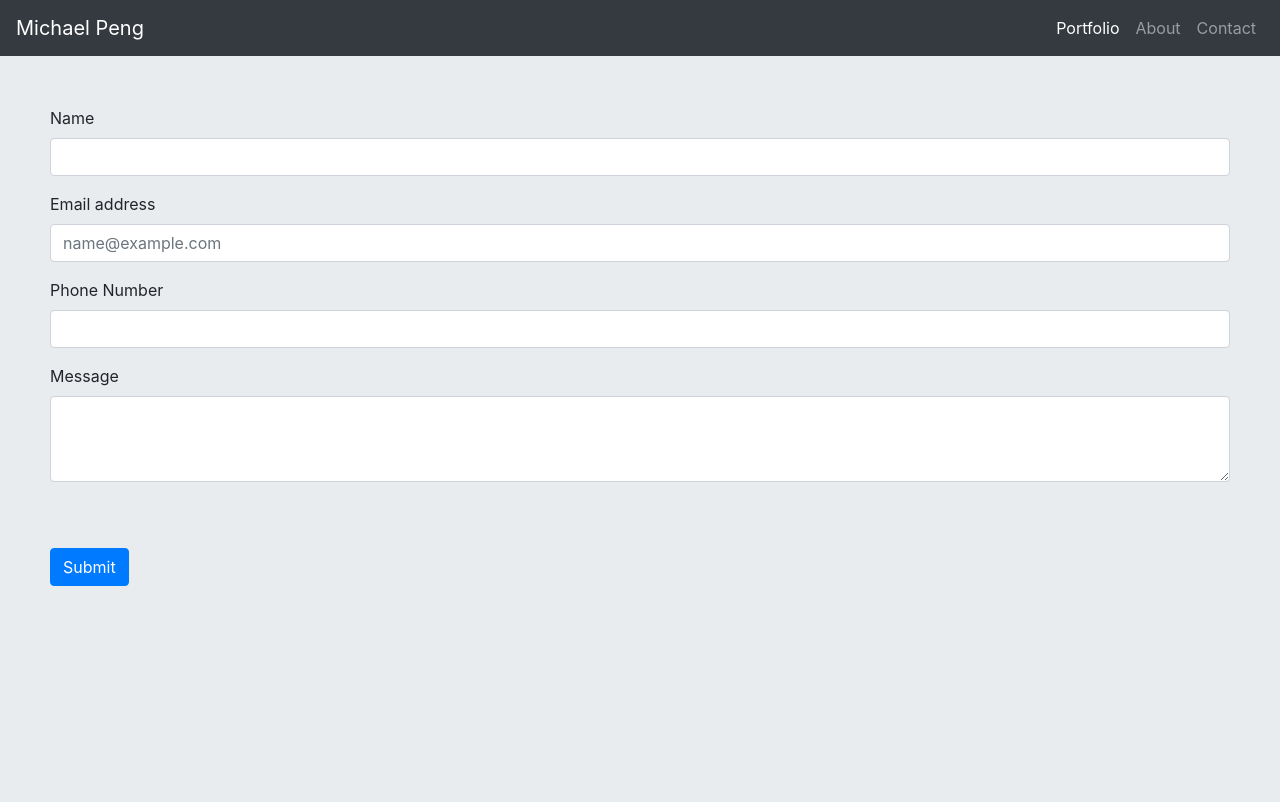
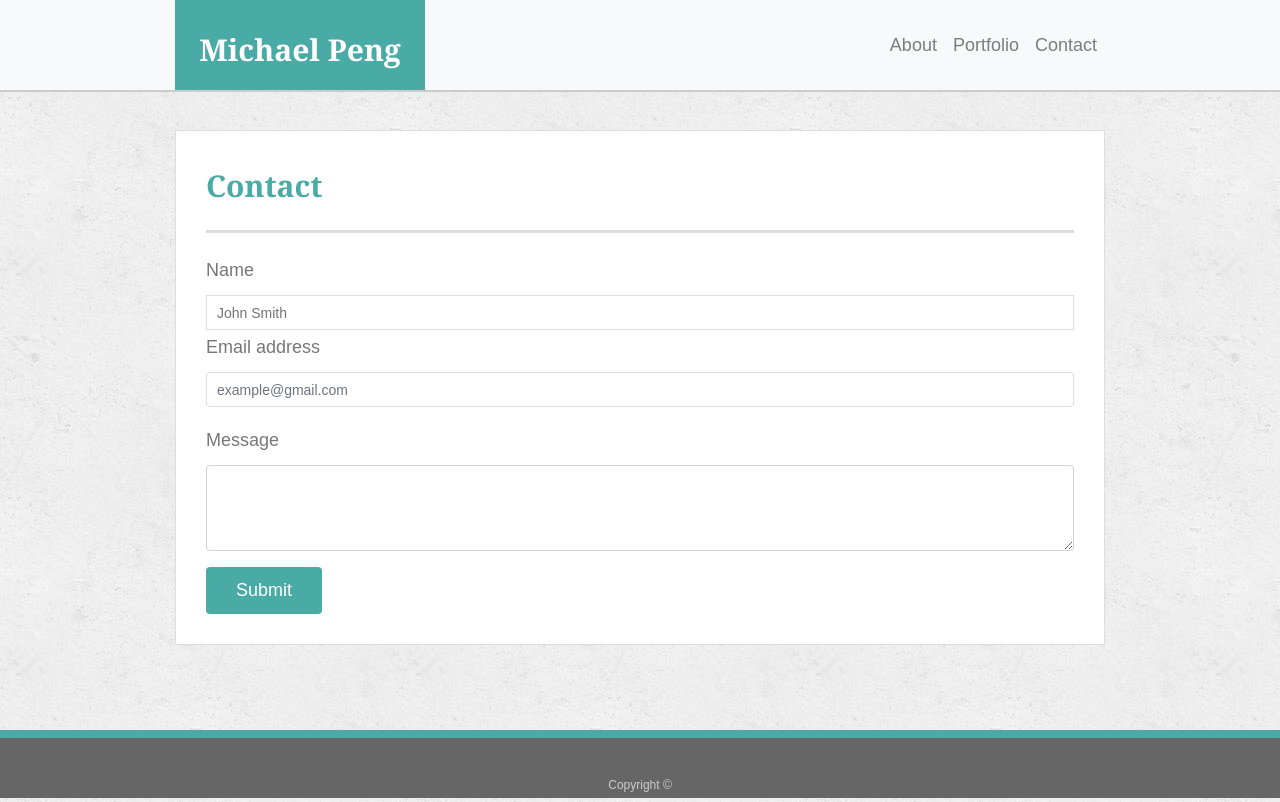
Before and after one commit to michaelxpeng/Bootstrap-Portfolio, a plain HTML site: page contact.html in a window 1280 px wide. Drawn offline with nearby package versions, Linux system fonts and the light colour scheme.

Commit message:
basic framework

```diff
--- a/contact.html
+++ b/contact.html
@@ -1,60 +1,59 @@
 <!DOCTYPE html>
-<html>
+<html lang="en">
+<head>
+    <meta charset="UTF-8">
+    <meta name="viewport" content="width=device-width, initial-scale=1.0">
+    <title>Contact</title>
 
-    <head>
-        <title>
-            Contact
-        </title>
+    <link rel="stylesheet" href="https://stackpath.bootstrapcdn.com/bootstrap/4.1.1/css/bootstrap.min.css" integrity="sha384-WskhaSGFgHYWDcbwN70/dfYBj47jz9qbsMId/iRN3ewGhXQFZCSftd1LZCfmhktB" crossorigin="anonymous">
+    <script src="https://code.jquery.com/jquery-3.3.1.slim.min.js" integrity="sha384-q8i/X+965DzO0rT7abK41JStQIAqVgRVzpbzo5smXKp4YfRvH+8abtTE1Pi6jizo" crossorigin="anonymous"></script>
+    <script src="https://cdnjs.cloudflare.com/ajax/libs/popper.js/1.14.3/umd/popper.min.js" integrity="sha384-ZMP7rVo3mIykV+2+9J3UJ46jBk0WLaUAdn689aCwoqbBJiSnjAK/l8WvCWPIPm49" crossorigin="anonymous"></script>
+    <script src="https://stackpath.bootstrapcdn.com/bootstrap/4.1.1/js/bootstrap.min.js" integrity="sha384-smHYKdLADwkXOn1EmN1qk/HfnUcbVRZyYmZ4qpPea6sjB/pTJ0euyQp0Mk8ck+5T" crossorigin="anonymous"></script>
 
-        <link rel="stylesheet" href="https://stackpath.bootstrapcdn.com/bootstrap/4.1.1/css/bootstrap.min.css" integrity="sha384-WskhaSGFgHYWDcbwN70/dfYBj47jz9qbsMId/iRN3ewGhXQFZCSftd1LZCfmhktB" crossorigin="anonymous">
-        <script src="https://code.jquery.com/jquery-3.3.1.slim.min.js" integrity="sha384-q8i/X+965DzO0rT7abK41JStQIAqVgRVzpbzo5smXKp4YfRvH+8abtTE1Pi6jizo" crossorigin="anonymous"></script>
-        <script src="https://cdnjs.cloudflare.com/ajax/libs/popper.js/1.14.3/umd/popper.min.js" integrity="sha384-ZMP7rVo3mIykV+2+9J3UJ46jBk0WLaUAdn689aCwoqbBJiSnjAK/l8WvCWPIPm49" crossorigin="anonymous"></script>
-        <script src="https://stackpath.bootstrapcdn.com/bootstrap/4.1.1/js/bootstrap.min.js" integrity="sha384-smHYKdLADwkXOn1EmN1qk/HfnUcbVRZyYmZ4qpPea6sjB/pTJ0euyQp0Mk8ck+5T" crossorigin="anonymous"></script>
-    </head>
+    <link rel="stylesheet" type="text/css" href="style.css">
 
-    <body style="background-color:#E9ECEF">
+</head>
 
-        <nav class="navbar navbar-expand-lg navbar-dark bg-dark">
-            <a class="navbar-brand" href="index.html">Michael Peng</a>
-            <button class="navbar-toggler" type="button" data-toggle="collapse" data-target="#navbarSupportedContent" aria-controls="navbarSupportedContent" aria-expanded="false" aria-label="Toggle navigation">
-                <span class="navbar-toggler-icon"></span>
-            </button>
+<body>
 
-            <div class="collapse navbar-collapse justify-content-end" id="navbarSupportedContent">
-                <ul class="navbar-nav">
-                    <li class="nav-item active">
-                        <a class="nav-link" href="portfolio.html" target="_blank">Portfolio <span class="sr-only">(current)</span></a>
-                    </li>
-                    <li class="nav-item">
-                        <a class="nav-link" href="index.html" target="_blank">About</a>
-                    </li>
-                    <li class="nav-item">
-                        <a class="nav-link" href="#">Contact</a>
-                    </li>
-                </ul>
+    <nav class="navbar navbar-expand-lg navbar-light bg-light" id="masthead">
+        <div class="container">
+            <a class="navbar-brand" href="index.html" id="logo">Michael Peng</a>
+            <div class="navbar-nav nav">
+                <a class="nav-item nav-link" href="index.html">About</a>
+                <a class="nav-item nav-link" href="portfolio.html">Portfolio</a>
+                <a class="nav-item nav-link" href="contact.html">Contact</a>
             </div>
-        </nav>
+        </div>
+    </nav>
 
-        <form style="padding:50px">
-            <div class="form-group">
-                <label for="exampleFormControlInput1">Name</label>
-                <input type="email" class="form-control" id="exampleFormControlInput1">
+    <div id="main-container" class="container">
+            <section class="main-section">
+              <h1>Contact</h1>
+
+        <form>
+            <div class="form-group" id="contact-form">
+                <label for="name">Name</label>
+                <input type="text" id="name" placeholder="John Smith">
+
+                <label for="exampleFormControlInput1">Email address</label>
+                <input type="email" class="form-control" id="exampleFormControlInput1" placeholder="example@gmail.com">
             </div>
-            <div class="form-group">
-                <label for="exampleFormControlInput1">Email address</label>
-                <input type="email" class="form-control" id="exampleFormControlInput1" placeholder="name@example.com">
-            </div>
-            <div class="form-group">
-                <label for="exampleFormControlInput1">Phone Number</label>
-                <input type="email" class="form-control" id="exampleFormControlInput1">
-            </div>
+
             <div class="form-group">
                 <label for="exampleFormControlTextarea1">Message</label>
                 <textarea class="form-control" id="exampleFormControlTextarea1" rows="3"></textarea>
             </div>
+
+            <input class="btn btn-primary" type="submit" value="Submit">
         </form>
 
-        <input style="margin-left:50px" class="btn btn-primary" type="submit" value="Submit">
-    </body>
+    </div>
+    <footer>
+        <div class="container">
+            Copyright &copy;
+        </div>
+    </footer>
 
+</body>
 </html>
--- /dev/null
+++ b/style.css
@@ -0,0 +1,217 @@
+body {
+    font-family: Arial, "Helvetica Neue", Helvetica, sans-serif;
+    font-size: 18px;
+    line-height: 34px;
+    color: #777;
+    background: url("images/concrete_seamless.png");
+}
+
+* {
+    box-sizing: border-box;
+}
+
+/* general */
+
+.container {
+    width: 100%;
+    max-width: 960px;
+    margin: 0 auto;
+    clear: both;
+}
+
+h1,
+h2,
+h3,
+p {
+    margin-bottom: 20px;
+}
+
+p:last-child {
+    margin-bottom: 0;
+}
+
+h1,
+h2,
+h3 {
+    font-family: Georgia, Times, "Times New Roman", serif;
+    font-weight: 700;
+    color: #4aaaa5;
+}
+
+h1 {
+    padding-bottom: 20px;
+    font-size: 30px;
+    line-height: 49px;
+    border-bottom: 3px solid #ddd;
+}
+
+h2,
+h3 {
+    font-size: 22px;
+}
+
+/* header */
+
+#masthead {
+    position: fixed;
+    z-index: 99;
+    width: 100%;
+    margin: 0 0 30px;
+    overflow: auto;
+    color: #fff;
+    background: #fff;
+    border-bottom: 2px solid #ccc;
+    padding: 0px;
+}
+
+#logo {
+    float: left;
+    width: 250px;
+    height: 90px;
+    font-family: Georgia, Times, "Times New Roman", serif;
+    font-size: 30px;
+    font-weight: 700;
+    line-height: 90px;
+    color: #fff;
+    text-align: center;
+    text-decoration: none;
+    background: #4aaaa5;
+}
+
+.nav {
+    float: right;
+}
+
+.nav-a {
+    display: inline-block;
+    padding-left: 15px;
+    margin-left: 15px;
+    line-height: 18px;
+    color: #999;
+    text-decoration: none;
+    border-left: 1px solid #efefef;
+}
+
+.nav a:first-child {
+    border-left: 0 none;
+}
+
+/* footer */
+
+footer {
+    padding: 30px 0;
+    clear: both;
+    font-size: 12px;
+    color: #fff;
+    color: #ccc;
+    text-align: center;
+    background: #666;
+    border-top: 8px solid #4aaaa5;
+    height: 50px;
+}
+
+h3, h2 {
+    padding-bottom: 20px;
+    margin-bottom: 15px;
+    line-height: 22px;
+    border-bottom: 2px solid #eee;
+}
+
+/* main */
+
+#main-container {
+    padding-top: 130px;
+    min-height: calc(100vh - 70px);
+}
+
+.main-section {
+    float: left;
+    width: 100%;
+    max-width: 960px;
+    padding: 30px;
+    margin: 0 0 40px;
+    background: #fff;
+    border: 1px solid #ddd;
+}
+
+/* portfolio page */
+
+.work {
+    position: relative;
+    float: left;
+    width: 274px;
+    margin: 20px 0 25px;
+    overflow: auto;
+}
+
+.work:nth-child(even) {
+    margin-right: 40px;
+}
+
+.work img {
+    width: 100%;
+    border: 0 none;
+    opacity: 0.8;
+}
+
+.work h3 {
+    position: absolute;
+    bottom: 20px;
+    width: 100%;
+    padding: 15px;
+    margin-bottom: 0;
+    font-weight: 300;
+    line-height: 30px;
+    color: #fff;
+    text-align: center;
+    background: #4aaaa5;
+    border-bottom: 0;
+}
+
+.auth-image {
+    float: left;
+    width: 200px;
+    height: auto;
+    margin-top: 10px;
+    margin-right: 25px;
+}
+
+/* contact page */
+
+#contact-form ul {
+    margin-bottom: 20px;
+}
+
+#contact-form li {
+    margin-bottom: 10px;
+}
+
+label,
+input[type=text],
+input[type=email],
+textarea {
+    display: block;
+    width: 100%;
+}
+
+input[type=text],
+input[type=email],
+textarea {
+    height: 35px;
+    padding: 0 10px;
+    font-size: 14px;
+    border: 1px solid #ddd;
+}
+
+textarea {
+    height: 200px;
+}
+
+input[type=submit] {
+    padding: 10px 30px;
+    font-size: 18px;
+    color: #fff;
+    cursor: pointer;
+    background: #4aaaa5;
+    border: 0 none;
+}
```
Also changed, not shown: index.html (+34 -29 lines), portfolio.html (+58 -42 lines), images/cat.jpg (added), images/concrete_seamless.png (added), images/technics-q-c-640-480-1.jpg (added), images/technics-q-c-640-480-2.jpg (added), images/technics-q-c-640-480-5.jpg (added), images/technics-q-c-640-480-7.jpg (added), images/technics-q-c-640-480-9.jpg (added).
